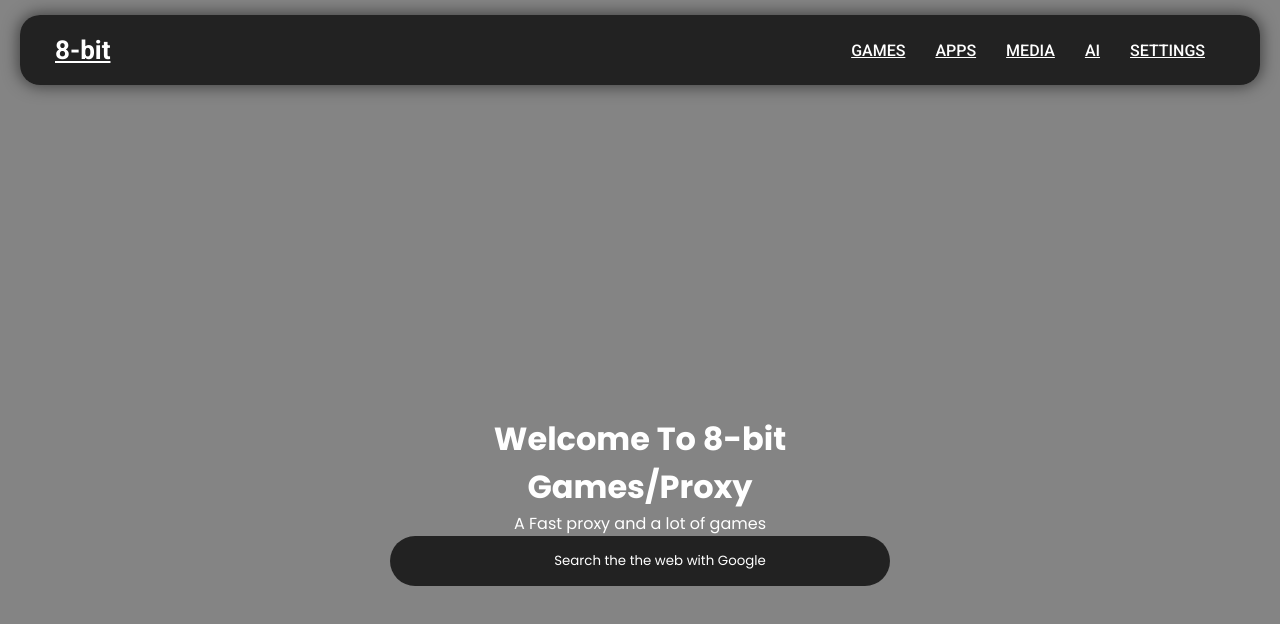
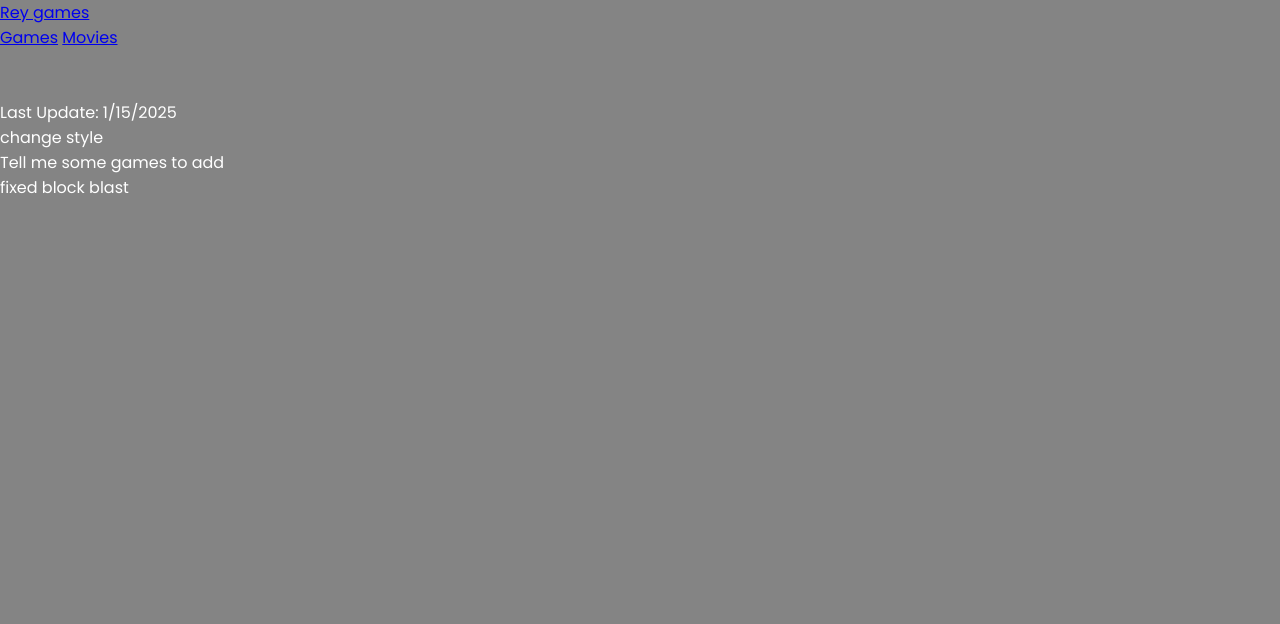
Before and after one commit to reyrey2424/RocketGames, a plain HTML site: page index.html in a window 1280 px wide. Drawn offline with nearby package versions, Linux system fonts and the light colour scheme.

Commit message:
initial commit

```diff
--- a/index.html
+++ b/index.html
@@ -1,66 +1,34 @@
 <!DOCTYPE html>
-<html lang="en">
-  <head>
-    <meta charset="UTF-8" />
-    <title>8-bit</title>
-    <link rel="stylesheet" href="/css/nav.css">
-    <link rel="stylesheet" href="/css/main.css">
-    <link rel="stylesheet" href="/css/searchbar.css">
+<!-- Created By CodingNepal -->
+<html lang="en" dir="ltr">
+   <head>
+      <meta charset="utf-8">
+      <title>Rey games</title>
+      <link rel="stylesheet" href="css/main.css">
+      <link rel="stylesheet" href="css/clock.css">
       <meta name="viewport" content="width=device-width, initial-scale=1.0">
+      <link rel="icon" type="image/x-icon" href="images/vecteezy_rendered-tacos-icon-3d-transparent_47308263.png">
       <link rel="stylesheet" href="https://cdnjs.cloudflare.com/ajax/libs/font-awesome/5.15.3/css/all.min.css"/>
       <script src="https://code.jquery.com/jquery-3.4.1.js"></script>
-    </head>
-    <body>
-      <nav>
-        <div class="navbar">
-          <a id="nav-title" href="/">8-bit</a>
-          <a href="/html/games.html"></i>Games</a>
-          <a href="/a"></i>Apps</a>
-          <a href="/-"></i>Media</a>
-          <a href="/e"></i>AI</a>
-          <a href="/s"></i>Settings</a>
-          <a href="/profile"></i></a>
-        </div>
-      </nav>
+      <link rel="index" href="countdown.html">
+   </head>
+   <body>
 
-      <div class="container">
-        <h1 class="title">
-          Welcome To 8-bit
-          <div class="typing-container">
-            <span id="typing-text" class="lunaar"></span>
-            <span class="cursor">Games/Proxy</span>
-          </div>
-        </h1>
-        <p class="slogan">A Fast proxy and a lot of games</p>
+    <Header class="header">
+        <a href="index.html" class="Logo"> Rey games</a>
 
-        <div class="search-container">
-          <img src="/media/cloaks/google.png" alt="" id="search-icon" />
+        <nav class="navbar">
+            <a href="games.html">Games</a>
+            <a href="&.html">Movies</a>
+        </nav>
+    </Header>
 
-          <form id="proxy-form">
-            <input
-              id="proxy-search-engine"
-              value="https://www.google.com/search?q=%s"
-              type="hidden"
-            />
-            <input
-              id="proxy-address"
-              type="text"
-              placeholder="Search the the web with Google"
-              class="search"
-            />
-          </form>
-        </div>
+    <div class="text">
+        <br><br>
+        Last Update: 1/15/2025
+        <br>
+        change style<br>Tell me some games to add<br>fixed block blast
 
-
-  </main>
-
-    <script src="/./js/home.js"></script>
-    <script src="https://cdn.jsdelivr.net/particles.js/2.0.0/particles.min.js"></script>
-    <script src="/baremux/index.js" defer></script>
-    <script src="/uv/uv.bundle.js" defer></script>
-    <script src="/uv/uv.config.js" defer></script>
-    <script src="/uv/register-sw.js" defer></script>
-    <script src="/uv/search.js" defer></script>
-    <script src="/uv/proxy.js" defer></script>
-  </body>
-</html>
+      </p>
+      </div>
+</div>
```
